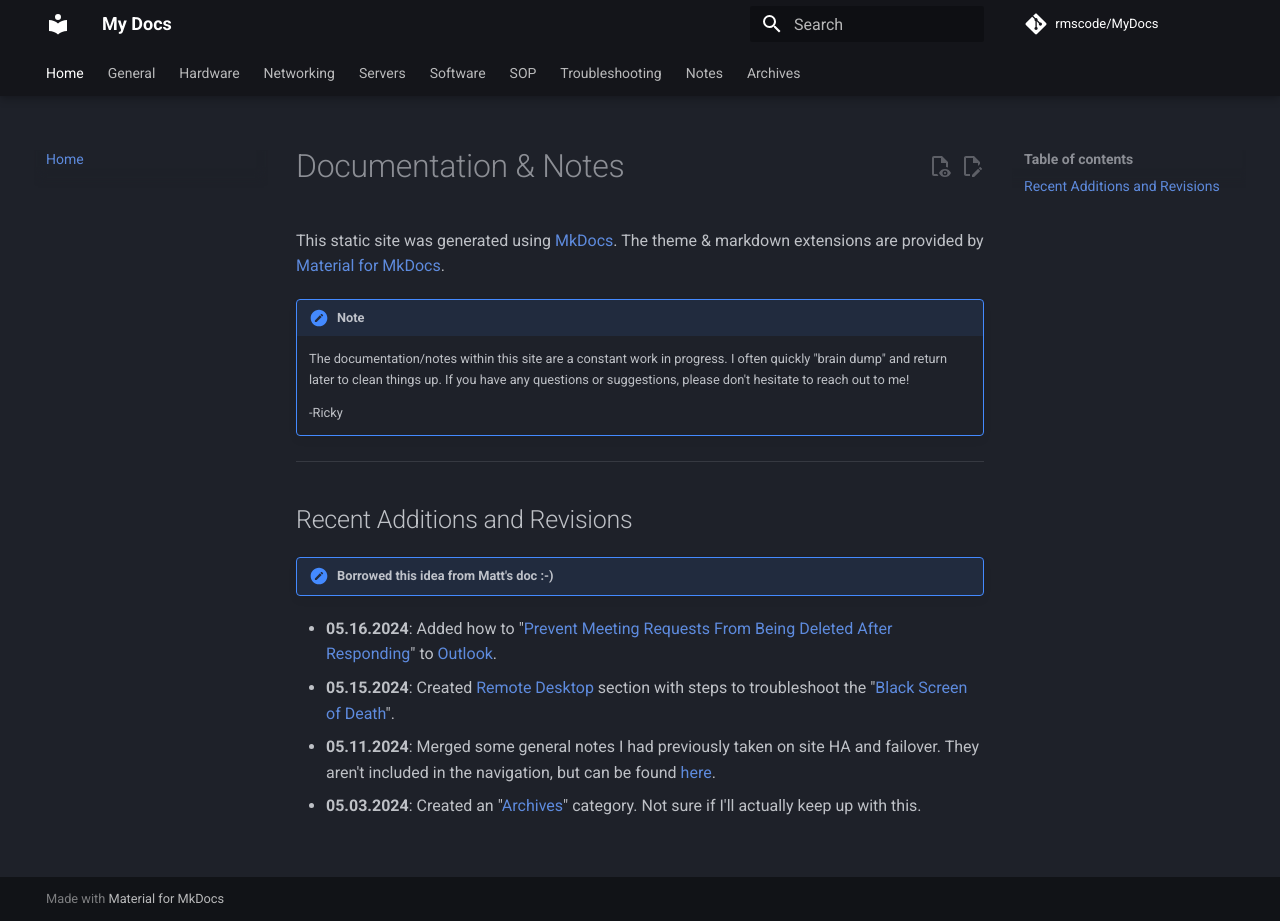
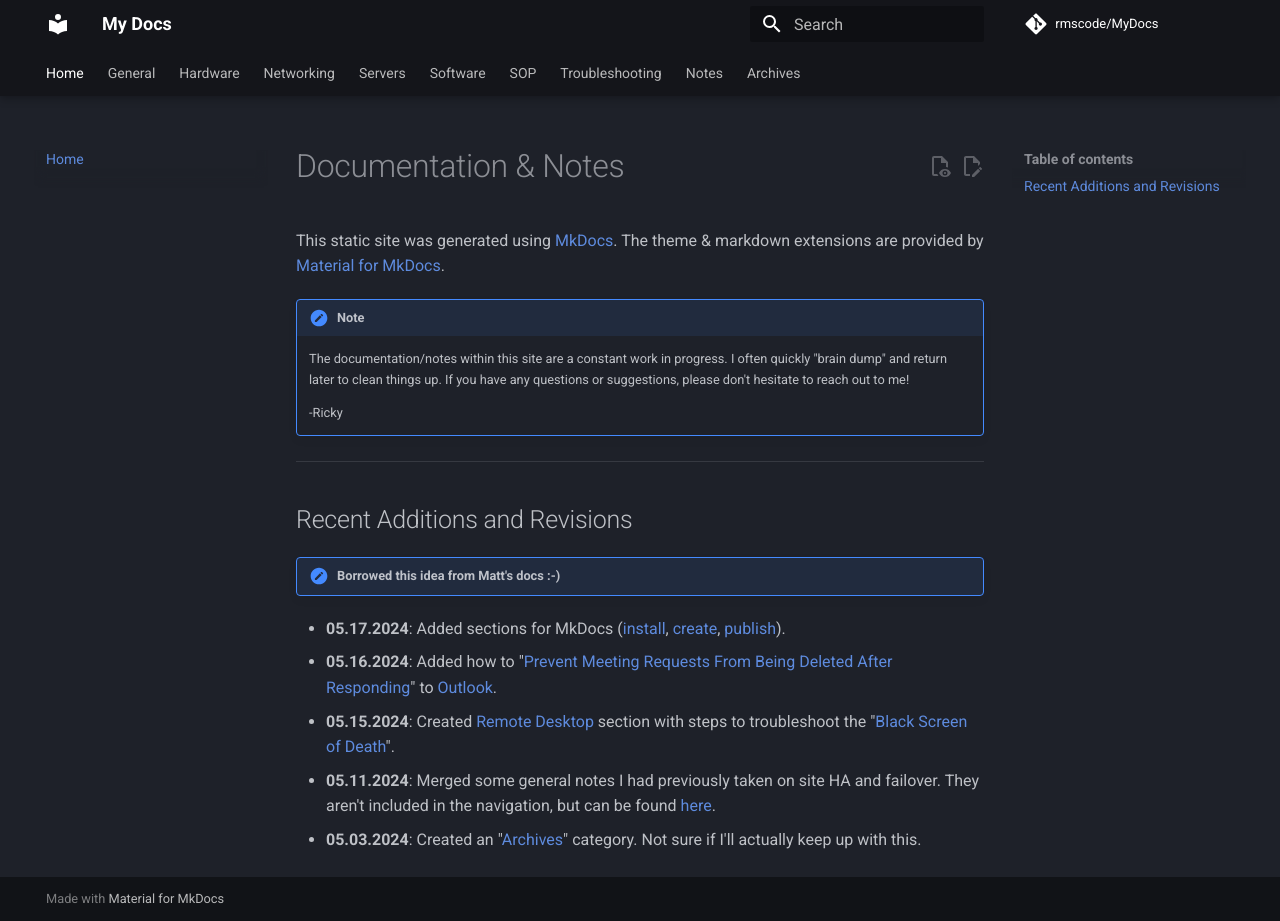
Before and after one commit to rmscode/binary-garden, an MkDocs documentation site: the page built from docs/index.md, in a window 1280 px wide and 921 px high. Built offline with MkDocs 1.6.1 and Material for MkDocs 9.7.7, drawn with Linux system fonts in a browser that asks for light colours; comment, search, counter and statistics services are not loaded.

```diff
--- a/docs/index.md
+++ b/docs/index.md
@@ -12,8 +12,9 @@ This static site was generated using [MkDocs](https://www.mkdocs.org). The theme
 
 ## Recent Additions and Revisions
 
-!!! note "Borrowed this idea from Matt's doc :-)"
+!!! note "Borrowed this idea from Matt's docs :-)"
 
+- **05.17.2024**: Added sections for MkDocs ([install](./software/mkdocs/creating-site.md), [create](./software/mkdocs/creating-site.md), [publish](./software/mkdocs/publishing.md)).
 - **05.16.2024**: Added how to "[Prevent Meeting Requests From Being Deleted After Responding](./software/microsoft-office/outlook/outlook.md#prevent-meeting-requests-from-being-deleted-after-responding)" to [Outlook](./software/microsoft-office/outlook/outlook.md).
 - **05.15.2024**: Created [Remote Desktop](./software/remote-desktop.md) section with steps to troubleshoot the "[Black Screen of Death](./software/remote-desktop.md#black-screen-of-death)".
 - **05.11.2024**: Merged some general notes I had previously taken on site HA and failover. They aren't included in the navigation, but can be found [here](./notes/HA-notes.md).
```
Also changed, not shown: docs/software/microsoft-office/outlook/outlook.md (+4 -0 lines), docs/software/remote-desktop.md (+4 -0 lines).
